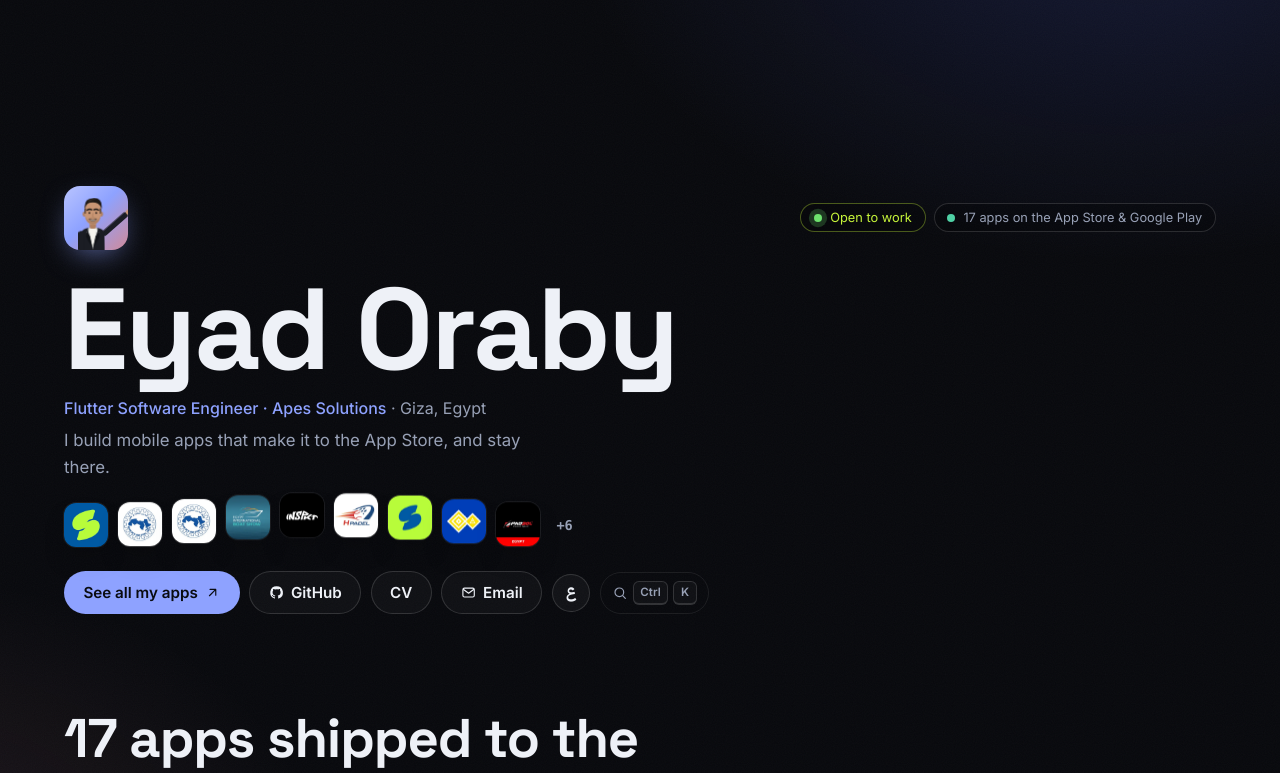
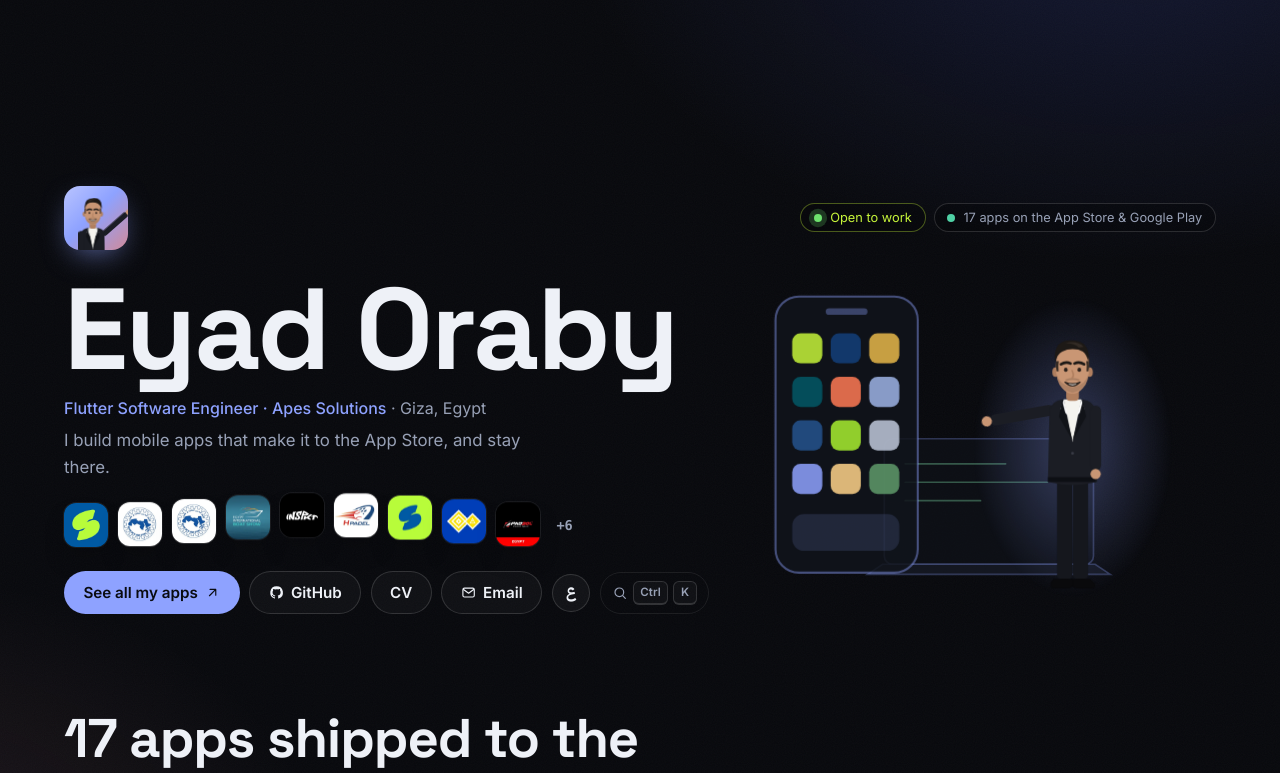
Before and after one commit to EyadOraby/portfolio, a React (Vite) app: page / in a window 1280 px wide. Shown: the top 773 px of the page. Built offline with nearby package versions, Linux system fonts and the light colour scheme.

Commit message:
Hero scene behind the intro and a design direction doc

```diff
--- /dev/null
+++ b/src/components/HeroScene.tsx
@@ -0,0 +1,104 @@
+import { CharacterArt } from "./Character";
+
+/** Brand colours of shipped apps, for the tiles on the phone. */
+const tiles = [
+  "#C6F43A",
+  "#13407a",
+  "#E8B84A",
+  "#025866",
+  "#FF7A55",
+  "#9DB4E6",
+  "#24538e",
+  "#A8F030",
+  "#bfc9dc",
+  "#8ea2ff",
+  "#ffd38a",
+  "#5f9b6b",
+];
+
+/**
+ * The hero's background: a phone full of shipped apps and a laptop, drawn
+ * in faint lines, with Eyad in the suit pointing at the phone. Decorative
+ * only; hidden on narrower screens where it would crowd the text.
+ */
+export function HeroScene() {
+  return (
+    <svg className="hero-scene" viewBox="0 0 520 420" aria-hidden="true">
+      {/* Laptop behind */}
+      <g
+        className="hero-scene-laptop"
+        fill="none"
+        stroke="rgba(142, 162, 255, 0.28)"
+        strokeWidth={2}
+      >
+        <rect
+          x={170}
+          y={210}
+          width={250}
+          height={150}
+          rx={10}
+          fill="rgba(17, 20, 28, 0.55)"
+        />
+        <path d="M150 372 h290 l-18 -12 h-254 z" fill="rgba(23, 27, 38, 0.8)" />
+        <path
+          d="M195 240 h120 M195 262 h170 M195 284 h90"
+          stroke="rgba(126, 224, 168, 0.35)"
+          strokeLinecap="round"
+        />
+      </g>
+      {/* Phone with app tiles */}
+      <g className="hero-scene-phone">
+        <rect
+          x={40}
+          y={40}
+          width={170}
+          height={330}
+          rx={28}
+          fill="rgba(17, 20, 28, 0.85)"
+          stroke="rgba(142, 162, 255, 0.45)"
+          strokeWidth={2.5}
+        />
+        <rect
+          x={100}
+          y={54}
+          width={50}
+          height={8}
+          rx={4}
+          fill="rgba(142, 162, 255, 0.35)"
+        />
+        {tiles.map((c, i) => (
+          <rect
+            key={c}
+            x={60 + (i % 3) * 46}
+            y={84 + Math.floor(i / 3) * 52}
+            width={36}
+            height={36}
+            rx={10}
+            fill={c}
+            opacity={0.85}
+          />
+        ))}
+        <rect
+          x={60}
+          y={300}
+          width={128}
+          height={44}
+          rx={14}
+          fill="rgba(142, 162, 255, 0.14)"
+        />
+      </g>
+      {/* A soft light behind Eyad so the dark suit reads on the dark card */}
+      <defs>
+        <radialGradient id="hero-glow">
+          <stop offset="0%" stopColor="rgba(142, 162, 255, 0.32)" />
+          <stop offset="100%" stopColor="rgba(142, 162, 255, 0)" />
+        </radialGradient>
+      </defs>
+      <ellipse cx={395} cy={220} rx={120} ry={180} fill="url(#hero-glow)" />
+      {/* Eyad, pointing at the phone */}
+      <g transform="translate(300 64) scale(0.95)">
+        <CharacterArt outfit="suit" pose="point" flip />
+      </g>
+    </svg>
+  );
+}
--- a/src/styles.css
+++ b/src/styles.css
@@ -2793,3 +2793,36 @@ a.widget:active {
     padding: 20px 18px 0;
   }
 }
+
+/* Hero background scene: a phone of shipped apps, a laptop and the character. */
+.hero-scene {
+  position: absolute;
+  right: clamp(1rem, 3vw, 2.5rem);
+  bottom: 0;
+  width: min(34vw, 460px);
+  aspect-ratio: 520 / 420;
+  pointer-events: none;
+  z-index: 0;
+}
+.hero-intro > :not(.hero-scene) {
+  position: relative;
+  z-index: 1;
+}
+.hero-scene-phone {
+  animation: hero-float 6s ease-in-out infinite;
+}
+@keyframes hero-float {
+  50% {
+    transform: translateY(-6px);
+  }
+}
+@media (max-width: 1100px) {
+  .hero-scene {
+    display: none;
+  }
+}
+@media (prefers-reduced-motion: reduce) {
+  .hero-scene-phone {
+    animation: none;
+  }
+}
--- a/src/views/Home.tsx
+++ b/src/views/Home.tsx
@@ -1,6 +1,7 @@
 import { t } from "../i18n";
 import { useState } from "react";
 import { Character } from "../components/Character";
+import { HeroScene } from "../components/HeroScene";
 import { Counter } from "../components/Counter";
 import { HoldClock } from "../components/HoldClock";
 import {
@@ -52,6 +53,7 @@ export function Home({
           onPointerMove={spotlight}
           aria-labelledby="name"
         >
+          <HeroScene />
           <div className="intro-top">
             <span className="monogram monogram-me" aria-hidden="true">
               <Character outfit="suit" pose="wave" viewBox="28 6 160 160" />
```
Also changed, not shown: 2 other files (tests, documents, lock files or other folders).
